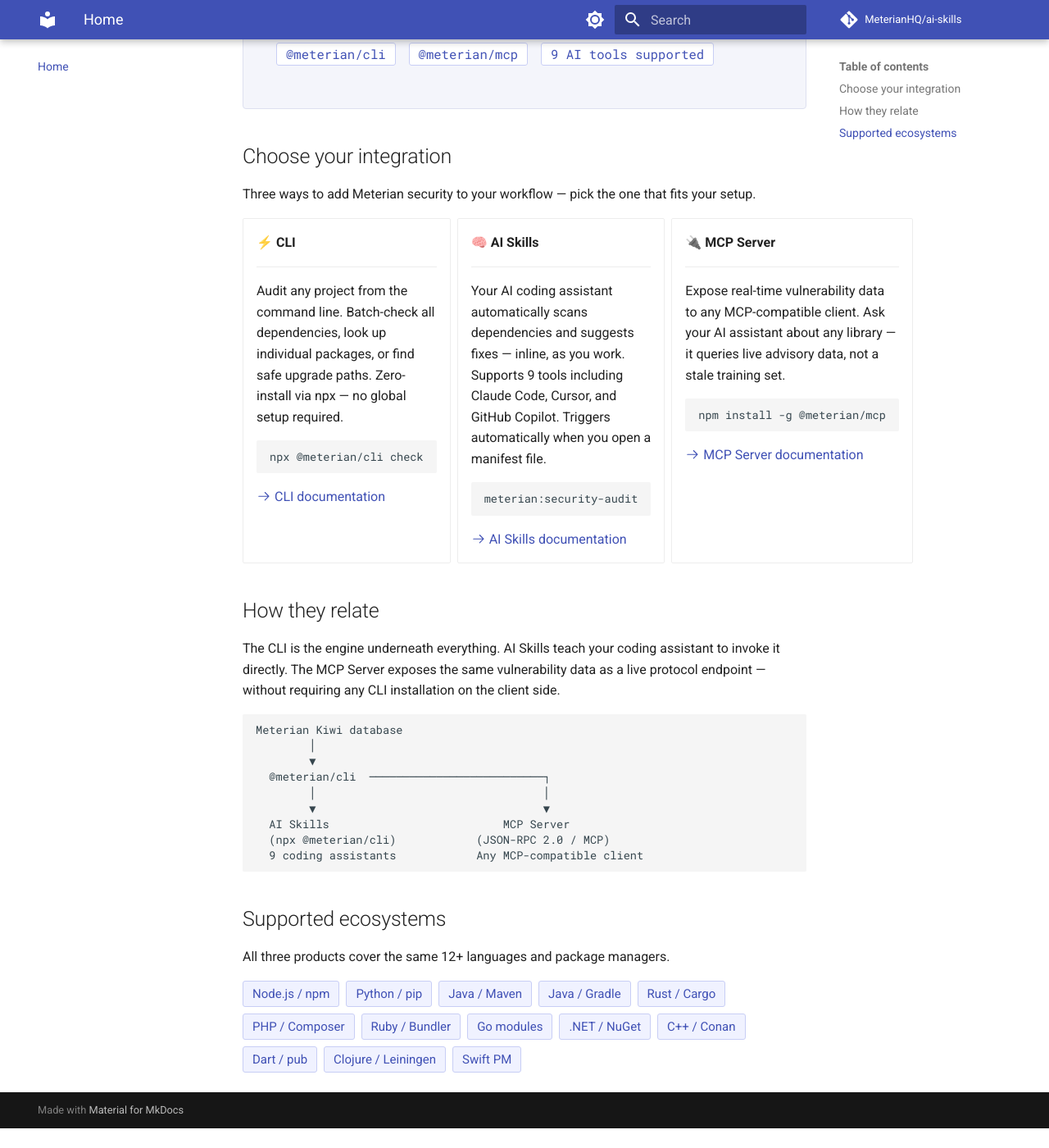
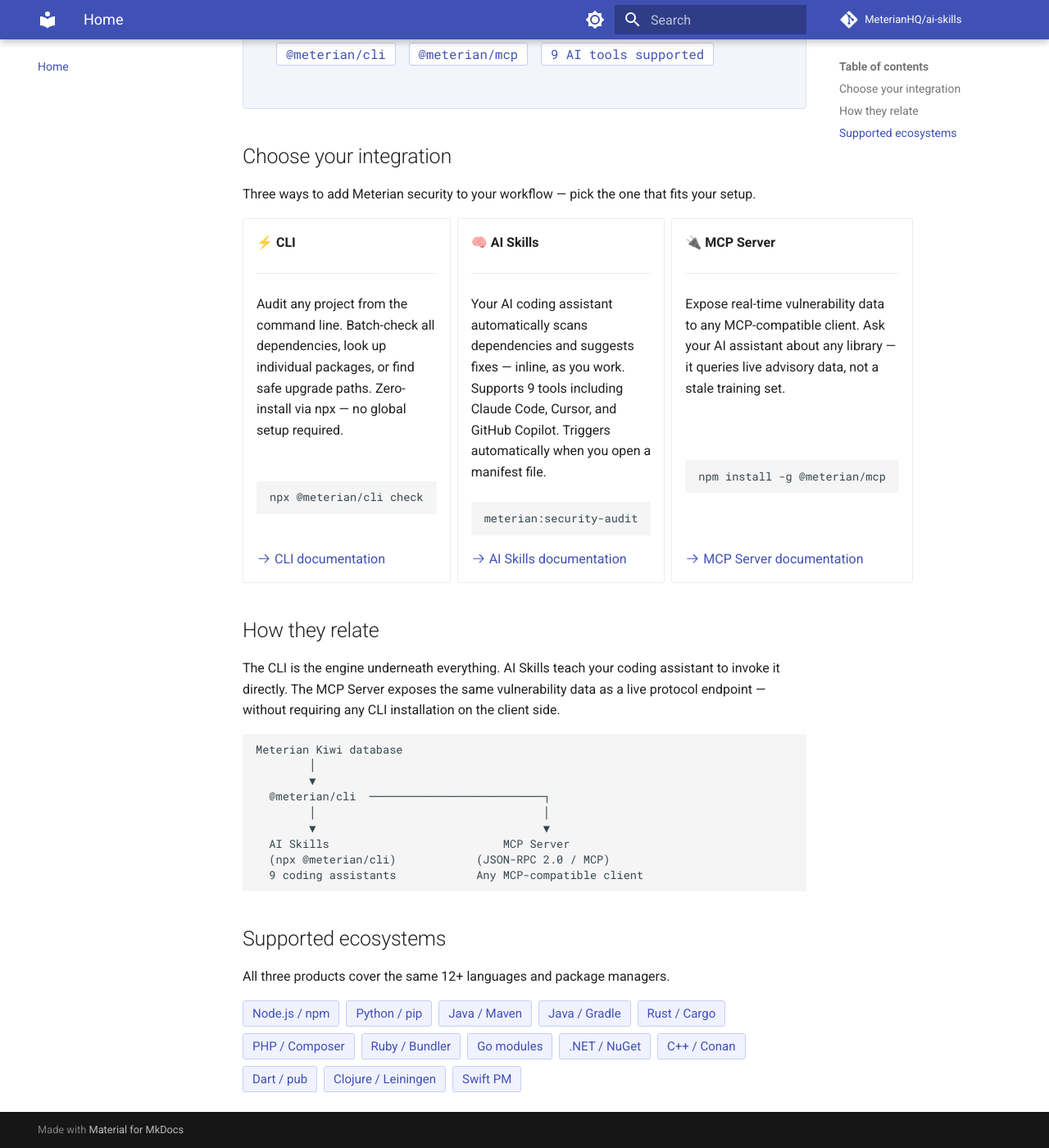
Before and after one commit to MeterianHQ/ai-skills, an MkDocs documentation site: the page built from docs/index.md, in a window 1280 px wide and 1400 px high, scrolled down 362 px. Shown: the whole window at 82% size. Built offline with MkDocs 1.6.1 and Material for MkDocs 9.7.7, drawn with Linux system fonts in a browser that asks for light colours; comment, search, counter and statistics services are not loaded; before the commit the page ends 1738 px from its top, so only the background shows below that.

Commit message:
fix(docs): fix badge wrapping, align card content, narrow sidebars

```diff
--- a/docs/stylesheets/extra.css
+++ b/docs/stylesheets/extra.css
@@ -47,6 +47,7 @@
   padding: 0.15rem 0.55rem;
   font-size: 0.78rem;
   color: var(--md-primary-fg-color);
+  white-space: nowrap;
 }
 
 /* ── Ecosystem tags ── */
@@ -81,9 +82,24 @@
   border-color: hsla(var(--md-hue),15%,28%,1);
 }
 
-/* ── Homepage product cards — force 3 equal columns ── */
+/* ── Narrower sidebars → wider content area ── */
+:root {
+  --md-sidebar-width: 9.6rem;
+}
+
+/* ── Homepage product cards — 3 equal columns, aligned content ── */
 .grid.products {
   grid-template-columns: repeat(3, 1fr) !important;
+}
+
+/* Push code block + link to the bottom of each card */
+.grid.products > ul > li {
+  display: flex !important;
+  flex-direction: column !important;
+}
+.grid.products > ul > li > .highlight,
+.grid.products > ul > li > p:last-child {
+  margin-top: auto;
 }
 
 @media screen and (max-width: 59.9375em) {
```
